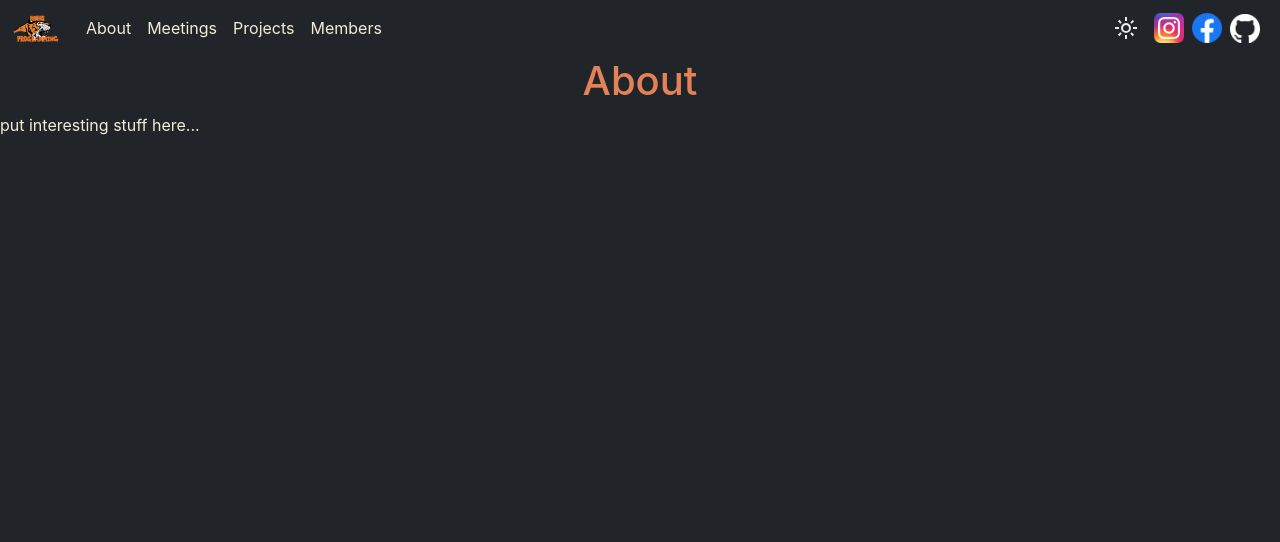
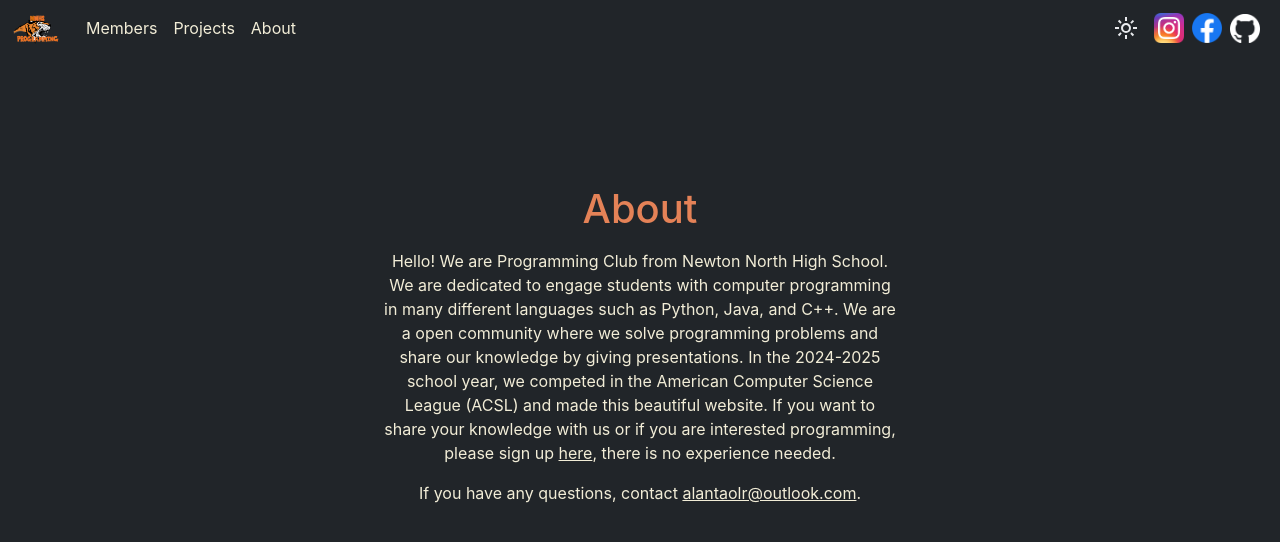
Before and after one commit to NNHS-Programming-Club/website, a React (Create React App) app: page /about in a window 1280 px wide. Shown: the top 542 px of the page. Built offline with nearby package versions, Linux system fonts and the light colour scheme; the HTML template or start-up script is replaced by a standard one.

Commit message:
initial build

```diff
--- a/package.json
+++ b/package.json
@@ -17,7 +17,9 @@
     "start": "react-scripts start",
     "build": "react-scripts build",
     "test": "react-scripts test",
-    "eject": "react-scripts eject"
+    "eject": "react-scripts eject",
+    "gh-deploy": "git push origin :gh-pages && git subtree push --prefix build origin gh-pages",
+    "gh-deploy-init": "git push origin && git subtree push --prefix build origin gh-pages"
   },
   "eslintConfig": {
     "extends": [
--- a/src/App.js
+++ b/src/App.js
@@ -9,8 +9,8 @@ import Navbar from './components/Navbar'
 import Home from './pages/Home'
 import About from './pages/About'
 import Projects from './pages/Projects'
-import Meetings from './pages/Meetings'
 import Members from './pages/Members'
+import Error404 from './pages/Error404'
 
 function App() {
   return (
@@ -21,8 +21,8 @@ function App() {
           <Route path = "/" element = {<Home />} />
           <Route path = "/about" element = {<About />} />
           <Route path = "/projects" element = {<Projects />} />
-          <Route path = "/meetings" element = {<Meetings />} />
           <Route path = "/members" element = {<Members />} />
+          <Route path = "/*" element = { <Error404 /> } />
         </Routes>
       </BrowserRouter>
     </div>
--- a/src/components/Navbar.js
+++ b/src/components/Navbar.js
@@ -30,16 +30,13 @@ export default function Navbar() {
           <div className="collapse navbar-collapse" id="navbarNav">
             <ul className="navbar-nav d-flex w-100">
               <li className="nav-item">
-                <Link to="/about" className="nav-link">About</Link>
-              </li>
-              <li className="nav-item">
-                <Link to="/meetings" className="nav-link">Meetings</Link>
+                <Link to="/members" className="nav-link">Members</Link>
               </li>
               <li className="nav-item">
                 <Link to="/projects" className="nav-link">Projects</Link>
               </li>
               <li className="nav-item">
-                <Link to="/members" className="nav-link">Members</Link>
+                <Link to="/about" className="nav-link">About</Link>
               </li>
 
               {!darkMode &&
--- /dev/null
+++ b/src/pages/About.css
@@ -0,0 +1,9 @@
+.about {
+  margin-top: 10%;
+}
+
+.about p {
+  margin-left: 30%;
+  margin-right: 30%;
+  text-align: center;
+}
--- a/src/pages/About.js
+++ b/src/pages/About.js
@@ -1,10 +1,15 @@
+import './About.css';
 import React from 'react'
 
 export default function About() {
   return (
-    <div>
-      <h1>About</h1>
-      <p>put interesting stuff here...</p>
+    <div className="about">
+      <h1 className="mb-3">About</h1>
+      <p>
+        Hello! We are Programming Club from Newton North High School. We are dedicated to engage students with computer programming in many different languages such as Python, Java, and C++. We are a open community where we solve programming problems and share our knowledge by giving presentations. In the 2024-2025 school year, we competed in the American Computer Science League (ACSL) and made this beautiful website. If you want to share your knowledge with us or if you are interested programming, please sign up <a href="https://students.arbitersports.com/programs/24-25-nnhs-clubs-and-activities" target="_blank">here</a>, there is no experience needed.
+      </p>
+
+      <p>If you have any questions, contact <a href="mailto:alantaolr@outlook.com">alantaolr@outlook.com</a>.</p>
     </div>
   )
 }
--- /dev/null
+++ b/src/pages/Error404.css
@@ -0,0 +1,15 @@
+.Error404 {
+  width: 100%;
+  height: calc(100vh - 58px);
+  display: flex;
+  flex-direction: column;
+  justify-content: center;
+  align-items: center;
+  user-select: none;
+  padding-bottom: 58px;
+}
+
+.error {
+  font-size: 10rem;
+  margin-bottom: 30px;
+}
--- /dev/null
+++ b/src/pages/Error404.js
@@ -0,0 +1,11 @@
+import "./Error404.css";
+import React from 'react'
+
+export default function Error404() {
+  return (
+    <div className="Error404">
+      <h1 className="error">404</h1>
+      <h2>Oops... This page doesn't exist</h2>
+    </div>
+  )
+}
--- a/src/pages/Home.css
+++ b/src/pages/Home.css
@@ -22,7 +22,6 @@
   background-color: var(--background);
   display: flex;
   align-items: center;
-  justify-content: space-evenly;
 }
 
 .text {
@@ -31,6 +30,9 @@
   justify-content: space-evenly;
   height: 100%;
   padding: 20px;
+  margin-left: 5%;
+  margin-right: 5%;
+  width: 45%;
 }
 
 .title {
@@ -262,4 +264,7 @@
   .title {
     font-size: 50px;
   }
+  .text {
+    width: 100%;
+  }
 }
```
Also changed, not shown: notes/Meetings.js (renamed from src/pages/Meetings.js), 40 other files (tests, documents, lock files or other folders).
